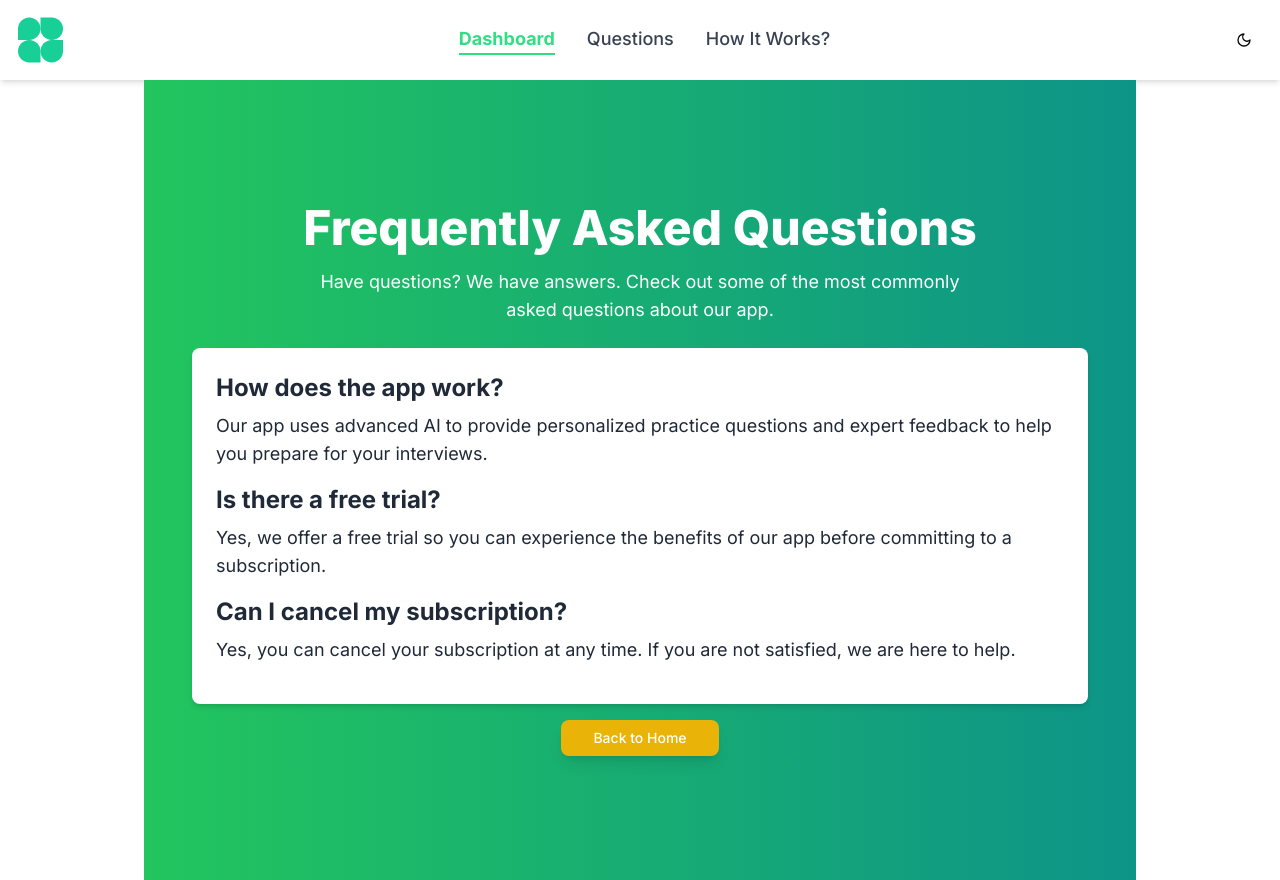
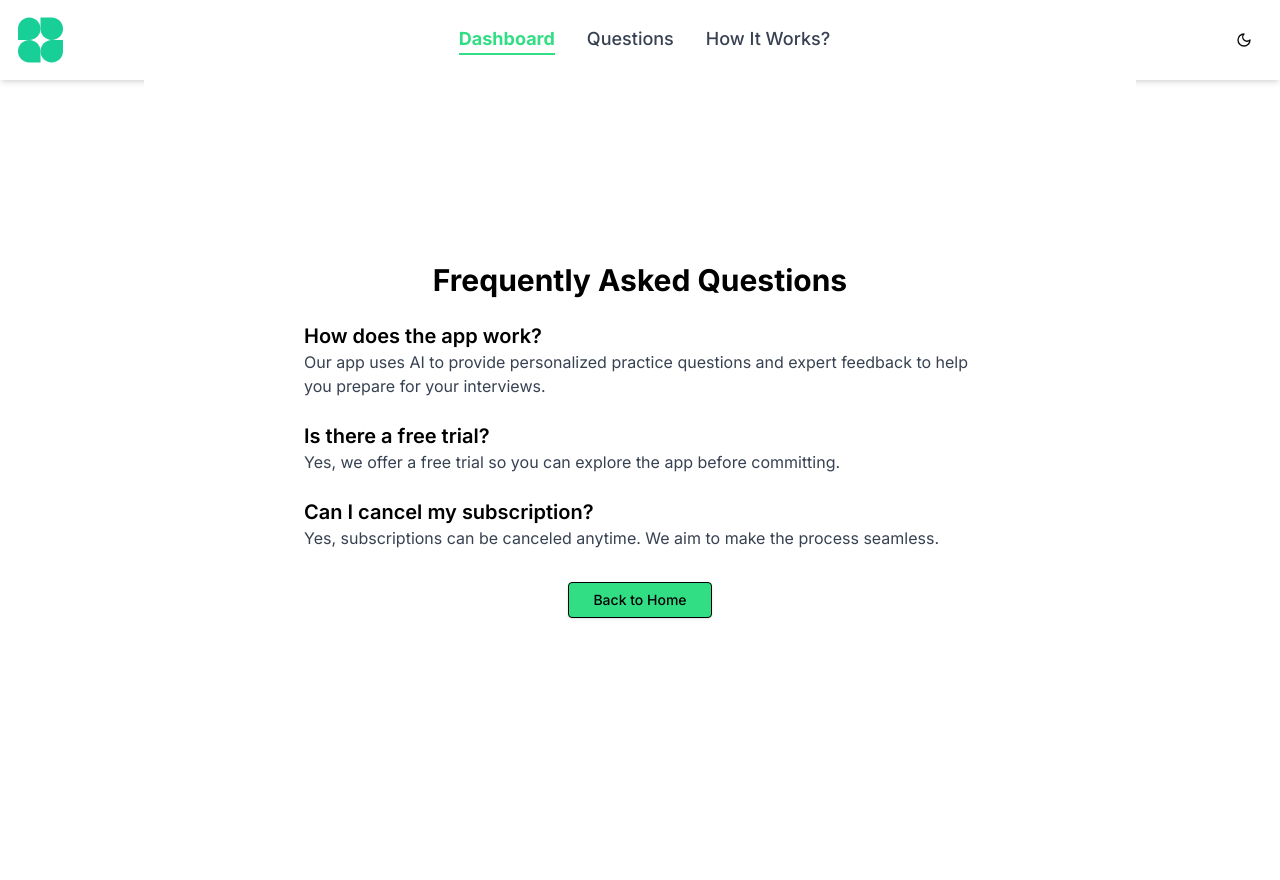
Before and after one commit to AyushKatre05/Interview-Preperation-App, a Next.js app: page /dashboard/questions in a window 1280 px wide. After the commit the page ends 800 px from the top, so only its background shows below. Built offline with nearby package versions, Linux system fonts and the light colour scheme.

Commit message:
question section changes as per theme

```diff
--- a/app/dashboard/questions/page.jsx
+++ b/app/dashboard/questions/page.jsx
@@ -1,4 +1,3 @@
-// pages/questions.jsx
 "use client";
 import { useRouter } from 'next/navigation';
 import { Button } from '@/components/ui/button';
@@ -11,29 +10,32 @@ const Questions = () => {
   };
 
   return (
-    <div className="min-h-screen bg-gradient-to-r from-green-500 to-teal-600 text-white flex flex-col items-center justify-center">
+    <div className="bg-white dark:bg-gray-900 text-black dark:text-white flex flex-col items-center justify-center lg:h-[90vh]">
       <main className="w-full flex flex-col items-center justify-center px-6 py-10">
-        <h1 className="text-5xl font-extrabold text-white mb-4 text-center">Frequently Asked Questions</h1>
-        <p className="text-lg text-white mb-6 text-center max-w-2xl">
-          Have questions? We have answers. Check out some of the most commonly asked questions about our app.
-        </p>
-        <div className="bg-white text-gray-800 p-6 rounded-lg shadow-md max-w-4xl">
-          <h2 className="text-2xl font-bold mb-2">How does the app work?</h2>
-          <p className="text-lg mb-4">
-            Our app uses advanced AI to provide personalized practice questions and expert feedback to help you prepare for your interviews.
-          </p>
-          <h2 className="text-2xl font-bold mb-2">Is there a free trial?</h2>
-          <p className="text-lg mb-4">
-            Yes, we offer a free trial so you can experience the benefits of our app before committing to a subscription.
-          </p>
-          <h2 className="text-2xl font-bold mb-2">Can I cancel my subscription?</h2>
-          <p className="text-lg mb-4">
-            Yes, you can cancel your subscription at any time. If you are not satisfied, we are here to help.
-          </p>
+        <h1 className="text-3xl font-bold mb-6 text-center">Frequently Asked Questions</h1>
+        <div className="max-w-2xl w-full space-y-6">
+          <div>
+            <h2 className="text-xl font-semibold">How does the app work?</h2>
+            <p className="text-gray-700 dark:text-gray-300">
+              Our app uses AI to provide personalized practice questions and expert feedback to help you prepare for your interviews.
+            </p>
+          </div>
+          <div>
+            <h2 className="text-xl font-semibold">Is there a free trial?</h2>
+            <p className="text-gray-700 dark:text-gray-300">
+              Yes, we offer a free trial so you can explore the app before committing.
+            </p>
+          </div>
+          <div>
+            <h2 className="text-xl font-semibold">Can I cancel my subscription?</h2>
+            <p className="text-gray-700 dark:text-gray-300">
+              Yes, subscriptions can be canceled anytime. We aim to make the process seamless.
+            </p>
+          </div>
         </div>
         <Button
           onClick={handleBack}
-          className="mt-4 px-8 py-4 bg-yellow-500 text-white rounded-lg hover:bg-yellow-600 shadow-lg"
+          className="mt-8 px-6 py-2 border border-black dark:border-white rounded hover:bg-gray-100 dark:hover:bg-gray-700 text-black dark:text-white"
         >
           Back to Home
         </Button>
```
